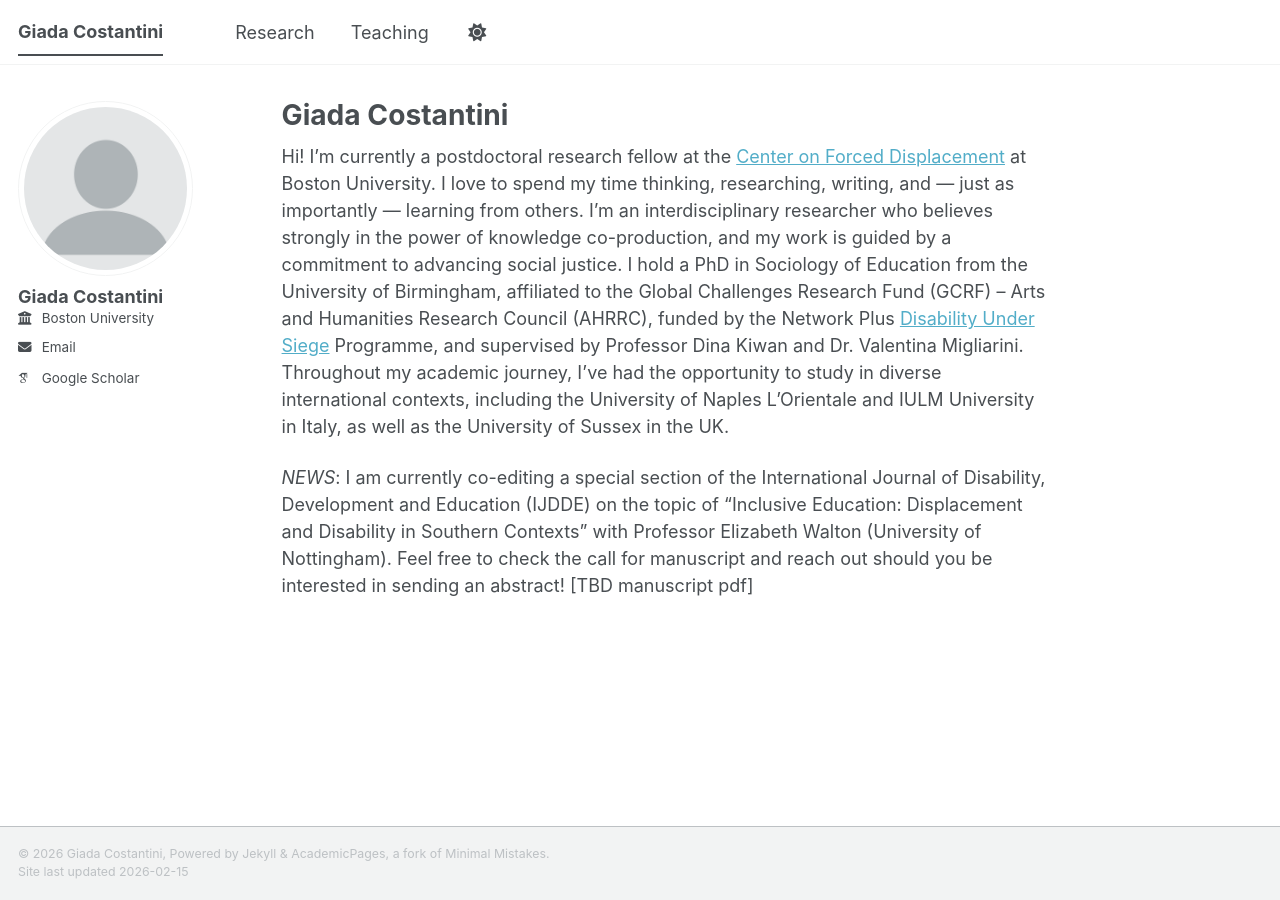
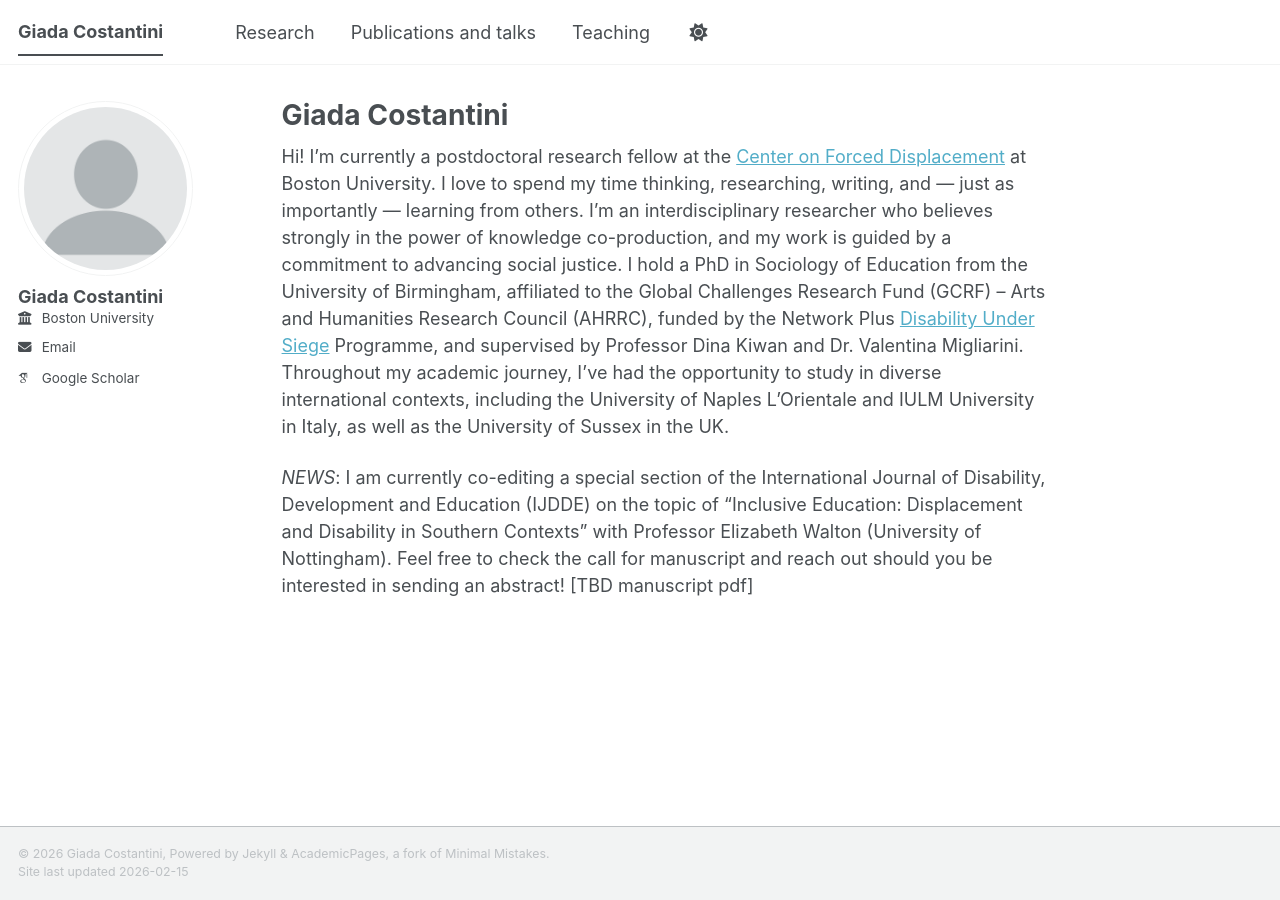
Before and after one commit to giada-costantini/giada-costantini.github.io, a Jekyll site: the page built from _pages/about.md, in a window 1280 px wide. Built offline with Jekyll 4.4.1, drawn with Linux system fonts in a browser that asks for light colours; some web fonts are replaced; a script bundle is joined from its source files by our own code; library files that are not in the unit come from our copies.

Commit message:
Add 'Publications and talks' to navigation

```diff
--- a/_data/navigation.yml
+++ b/_data/navigation.yml
@@ -11,5 +11,8 @@ main:
   - title: "Research"
     url: /research/
 
+  - title: "Publications and talks"
+    url: /publications/
+
   - title: "Teaching"
     url: /teaching/
```
